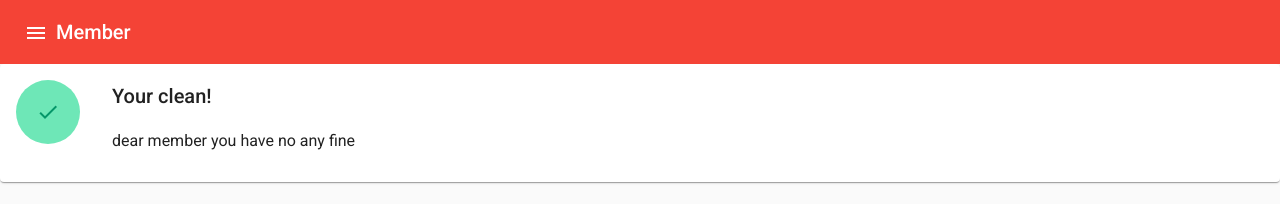
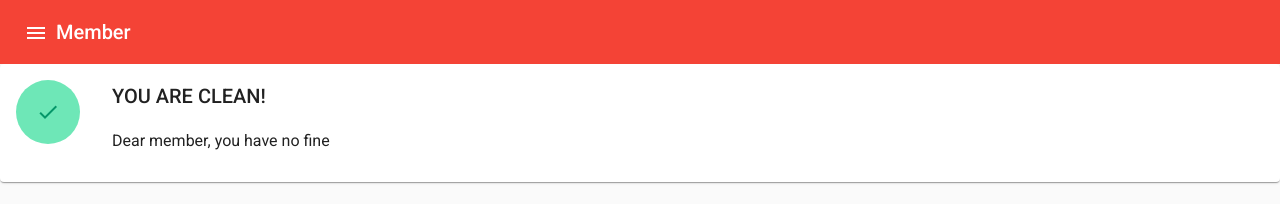
Before and after one commit to CS335-GROUP1-LIBRARY-MANAGEMENT-SYSTEM/CS335-Library-Management-System, an Angular app: page /user/payments in a window 1280 px wide. Shown: the top 204 px of the page. Built offline with nearby package versions, Linux system fonts and the light colour scheme.

Commit message:
updated user profile contents

```diff
--- a/src/app/app.module.ts
+++ b/src/app/app.module.ts
@@ -22,7 +22,7 @@ const routes: Routes = [
 
 @NgModule({
   declarations: [
-    AppComponent,
+    AppComponent
   ],
   imports: [
     BrowserModule,
--- a/src/app/user-dashboard/user-info/user-info.component.html
+++ b/src/app/user-dashboard/user-info/user-info.component.html
@@ -6,6 +6,8 @@
     <div class="userDetails">
       <h2>Linus Torvalds</h2>
       <p >Bsc. Student at University of dar es salaam</p>
+      <p >linustorvalds@gmail.com</p>
+      <p >+255767436237</p>
       <p>I love reading books</p>
       <p >And  code for fun</p>
     </div>
--- a/src/app/user-dashboard/user-payments/user-payments.component.html
+++ b/src/app/user-dashboard/user-payments/user-payments.component.html
@@ -3,7 +3,7 @@
     <mat-icon>check</mat-icon>
   </div>
   <div class="payment-details">
-    <h2>Your clean!</h2>
-    <p>dear member you have no any fine</p>
+    <h2>YOU ARE CLEAN!</h2>
+    <p>Dear member, you have no fine</p>
   </div>
 </mat-card>
```
